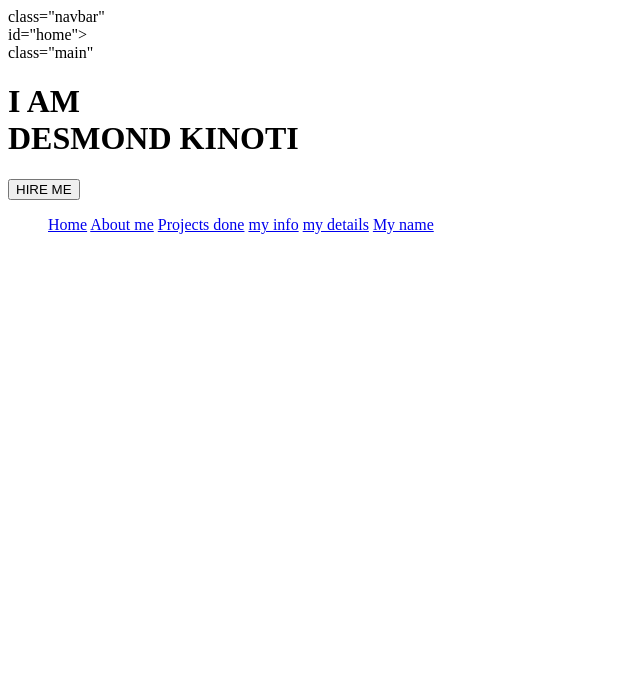
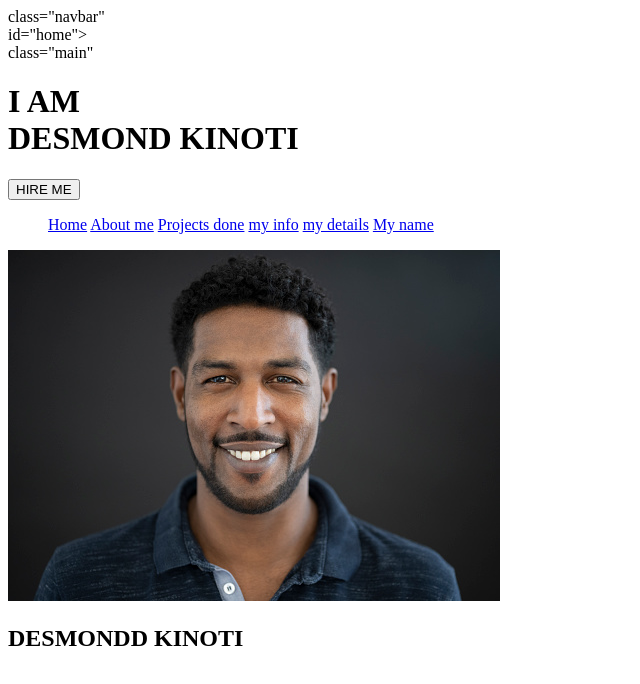
Before and after one commit to desmond107/personal-portfolio-page, a plain HTML site: page index.html in a window 1280 px wide. Shown: the whole page, without its empty margins (0-640 px from the left). Drawn offline with Linux system fonts and the light colour scheme.

Commit message:
html image & header modification

```diff
--- a/index.html
+++ b/index.html
@@ -25,7 +25,12 @@
   <a href="#my name">My name</a>
     </ul>
     <section id="about">
-      <div id="pic"></div>
+      <div id="pic">
+        <img src="pic.jpeg" alt="">
+        <div id="intro">
+          <h2>DESMONDD KINOTI</h2>
+        </div>
+      </div>
     </section>
 </body>
 </html>
```
